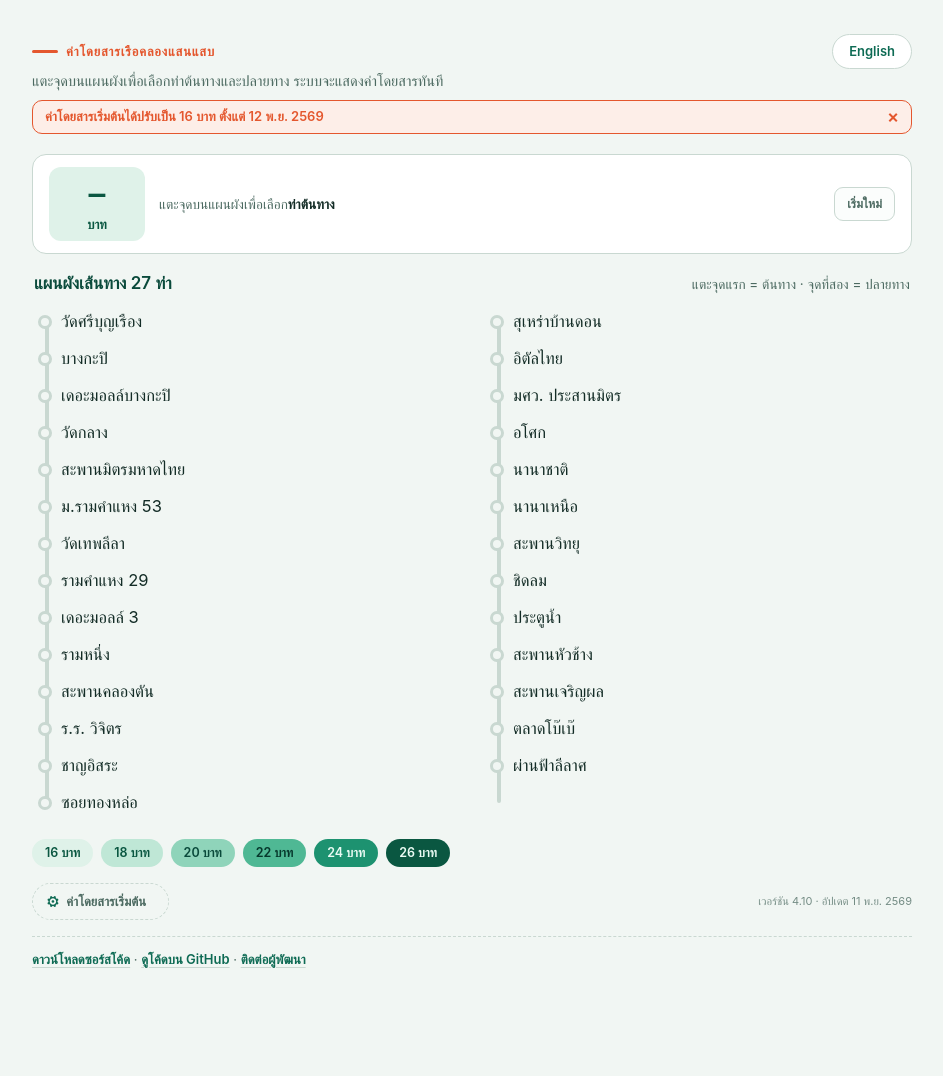
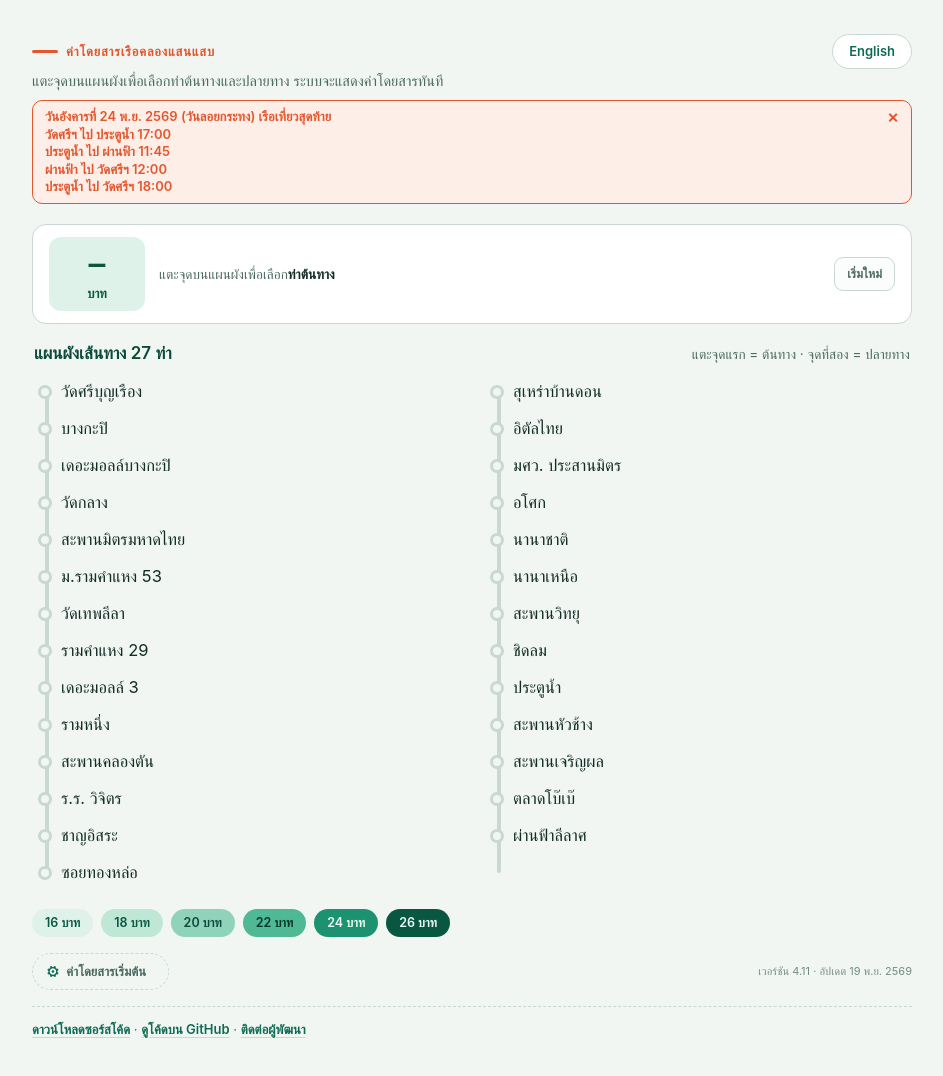
Before and after one commit to too101/saensaep-fare, a plain HTML site: page index.html in a window 1280 px wide. Shown: the whole page, without its empty margins (168-1111 px from the left). Before the commit the page ends 1018 px from the top, so only its background shows below. Drawn offline with Linux system fonts and the light colour scheme; a web font is replaced by a local one.

Commit message:
v4.11: Loy Krathong notice (24 Nov 2026)
Co-Authored-By: Claude Sonnet 5.5 <noreply@anthropic.com>
Claude-Session: https://claude.ai/code/session_016nEhZoECkVxxrJMrfpZ8Jt

```diff
--- a/index.html
+++ b/index.html
@@ -192,7 +192,7 @@ label{display:block;font-size:12.5px;font-weight:600;color:var(--ink-soft);margi
   border:1.5px solid var(--boat);border-radius:10px;background:#FDEEE8;color:var(--boat);
   font-size:13px;font-weight:600;line-height:1.35}
 #noticeBar[hidden]{display:none}
-#noticeText{flex:1}
+#noticeText{flex:1;white-space:pre-line}
 #noticeClose{border:0;background:none;color:inherit;font:inherit;font-size:18px;line-height:1;cursor:pointer;padding:0 4px}
 #updateBar:hover{background:var(--boat);color:#fff}
 
@@ -319,8 +319,8 @@ label{display:block;font-size:12.5px;font-weight:600;color:var(--ink-soft);margi
    ระบบจะแสดงเวอร์ชันในหน้าเว็บ และใช้วันที่เทียบกับ commit ล่าสุด
    บน GitHub เพื่อแจ้งผู้ใช้ให้รีเฟรชเมื่อมีเวอร์ชันใหม่กว่า
    ============================================================ */
-const APP_VERSION = "4.10";
-const APP_UPDATED = "2026-11-11";   /* รูปแบบ ปี-เดือน-วัน (ค.ศ.) */
+const APP_VERSION = "4.11";
+const APP_UPDATED = "2026-11-19";   /* รูปแบบ ปี-เดือน-วัน (ค.ศ.) */
 
 /* ============================================================
    ตารางค่าโดยสารเริ่มต้นตามวันมีผล (เวลาไทย UTC+7 ไม่ขึ้นกับนาฬิกาเครื่อง)
@@ -344,6 +344,9 @@ const NOTICES = [
   // {id:"pier-closed-2026-11", from:"2026-11-01", until:"2026-11-03",
   //  th:"วันที่ 2 พ.ย. ท่าเรือบางกะปิปิดปรับปรุงชั่วคราว",
   //  en:"Bang Kapi pier is temporarily closed on 2 Nov."},
+  {id:"loykrathong-2026-11-24", from:"2026-11-19", until:"2026-11-24",
+   th:"วันอังคารที่ 24 พ.ย. 2569 (วันลอยกระทง) เรือเที่ยวสุดท้าย\nวัดศรีฯ ไป ประตูน้ำ 17:00\nประตูน้ำ ไป ผ่านฟ้า 11:45\nผ่านฟ้า ไป วัดศรีฯ 12:00\nประตูน้ำ ไป วัดศรีฯ 18:00",
+   en:"Tue 24 Nov 2026 (Loy Krathong Day) - last boats\nWat Sriboonreung to Pratunam 17:00\nPratunam to Phan Fa Lilat 11:45\nPhan Fa Lilat to Wat Sriboonreung 12:00\nPratunam to Wat Sriboonreung 18:00"},
 ];
 
 const thaiToday=()=>new Date(Date.now()+7*3600000).toISOString().slice(0,10);
@@ -673,6 +676,7 @@ function activeNotice(){
   const today=thaiToday(),lg=lang;
   const fd=d=>new Date(d+"T00:00:00Z").toLocaleDateString(T[lg].dateLocale,{day:"numeric",month:"short",year:"numeric",timeZone:"UTC"});
   const list=[];
+  for(const n of NOTICES)if(n.from<=today&&today<=n.until)list.push({id:n.id,text:n[lg]||n.th});
   /* ประกาศราคาเฉพาะรายการล่าสุดที่เข้าช่วงแจ้งล่วงหน้าแล้ว (รายการเก่ากว่าถูกแทนที่ ไม่โชว์ซ้อน) */
   let k=-1;
   for(let i=1;i<FARE_SCHEDULE.length;i++)if(dayDiff(FARE_SCHEDULE[i].from,today)<=FARE_NOTICE_DAYS)k=i;
@@ -681,7 +685,6 @@ function activeNotice(){
     if(n>0)list.push({id:"fare-"+e.from+"-"+e.base+"-soon",text:T[lg].fareSoon(fd(e.from),e.base)});
     else if(-n<=FARE_AFTER_DAYS)list.push({id:"fare-"+e.from+"-"+e.base+"-done",text:T[lg].fareDone(fd(e.from),e.base)});
   }
-  for(const n of NOTICES)if(n.from<=today&&today<=n.until)list.push({id:n.id,text:n[lg]||n.th});
   let dis="";try{dis=localStorage.getItem("dismissNotice")||"";}catch(e){}
   const shown=list.filter(x=>!dis.split("|").includes(x.id));
   return shown[0]||null;
```
Also changed, not shown: 1 other file.
